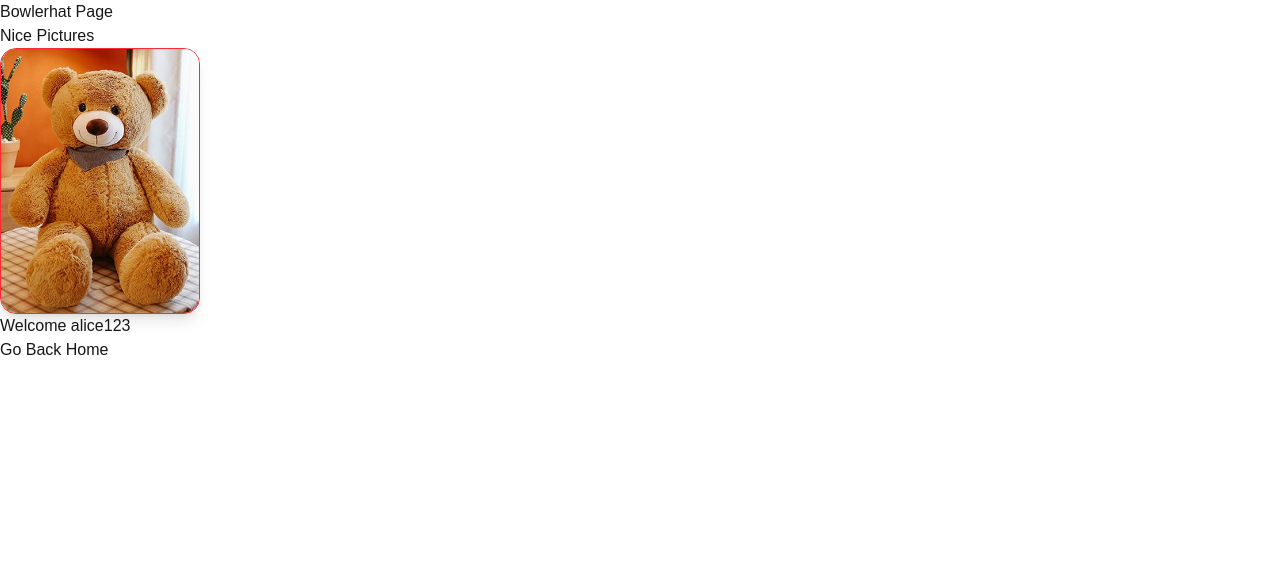
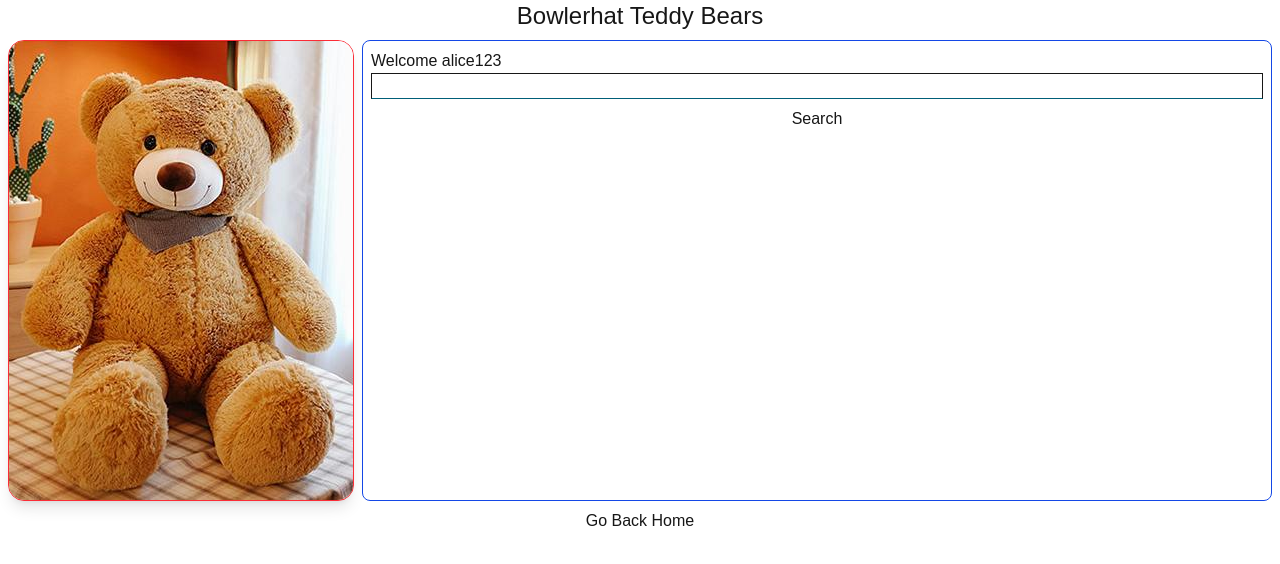
Before and after one commit to OAkinbode/webdev_b_winter2026, a Next.js app: page /bowlerhat in a window 1280 px wide. Shown: the top 564 px of the page. Built offline with nearby package versions, Linux system fonts and the light colour scheme.

Commit message:
class week 5

```diff
--- a/app/bowlerhat/page.tsx
+++ b/app/bowlerhat/page.tsx
@@ -1,12 +1,76 @@
+"use client";
+import { useState } from "react";
 import NicePictures from "@/components/nice_pictures";
 import Link from "next/link";
 import { returnUserName } from "@/util/simulate_api";
+import { nameList } from "@/util/test_functions";
 export default function BowlerhatPage() {
+  const [teddies, setTeddies] = useState<string[]>([]);
+  const [teddy, setTeddy] = useState<string>("");
+
+  const addNames = (e: React.FormEvent) => {
+    e.preventDefault();
+    setTeddies([...teddies, teddy]);
+    setTeddy("");
+  };
+
+  const changeValues = (e: React.ChangeEvent<HTMLInputElement>) => {
+    setTeddy(e.target.value);
+  };
+
+  const mapOverNames = (array: string[]) => {
+    const newArray: string[] = array.map((name) => name.toUpperCase());
+    return newArray;
+  };
+
+  const curateNames = (array: string[]) => {
+    const newArray: string[] = array.filter((name) => name.length > 10);
+    return newArray;
+  };
+
+  const joinNames = (array: string[]) => {
+    const newString: string = array.join(" - ");
+    return newString;
+  };
+
+  const announceName = (name: string) => {
+    alert(`Welcome ${name.toLowerCase()}`);
+  };
+
   return (
-    <div>
-      Bowlerhat Page
-      <NicePictures />
-      <div>Welcome {returnUserName()}</div>
+    <div className="flex items-center justify-center w-full flex-col">
+      <p className="text-2xl">Bowlerhat Teddy Bears</p>
+      <div className="w-full p-2 flex flex-col sm:flex-row gap-2">
+        <div className="flex items-center justify-center sm:justify-start w-1/2 sm:w-auto">
+          <NicePictures />
+        </div>
+
+        <div className="border border-blue-700 rounded-lg flex grow p-2 flex-col">
+          <p className="">Welcome {returnUserName()}</p>
+          <div>
+            {mapOverNames(teddies).map((name, i) => (
+              <p key={i} onClick={() => announceName(name)}>
+                {name}
+              </p>
+            ))}
+          </div>
+          {/* <div className="text-green">{joinNames(teddies)}</div> */}
+          <div>
+            <form className="flex flex-col gap-2" onSubmit={addNames}>
+              {/* <label>Add a teddy bear name</label> */}
+              <input
+                type="text"
+                name="Teddy name"
+                value={teddy}
+                onChange={changeValues}
+                className="border border-b-cyan-800"
+              />
+
+              <button type="submit">Search</button>
+            </form>
+          </div>
+        </div>
+      </div>
       <Link href="/">Go Back Home</Link>
     </div>
   );
--- a/components/nice_pictures.tsx
+++ b/components/nice_pictures.tsx
@@ -2,9 +2,8 @@ import Image from "next/image";
 const NicePictures = () => {
   return (
     <>
-      <p>Nice Pictures</p>
       <Image
-        className="dark:invert rounded-2xl shadow-lg border border-red-500"
+        className="dark:invert rounded-2xl shadow-lg border border-red-500 bg-red-200 w-full"
         src="/teddy_bear.jpg"
         alt="Next.js logo"
         width={200}
--- a/util/test_functions.ts
+++ b/util/test_functions.ts
@@ -17,6 +17,13 @@ export const divide = (a: number, b: number): number => {
   return a / b;
 };
 
+export const nameList: string[] = [
+  "steven bowler",
+  "jerry finder",
+  "felix fisher",
+  "peter parker",
+];
+
 export const statement = () => {
   return "This is a test statement.";
 };
```
